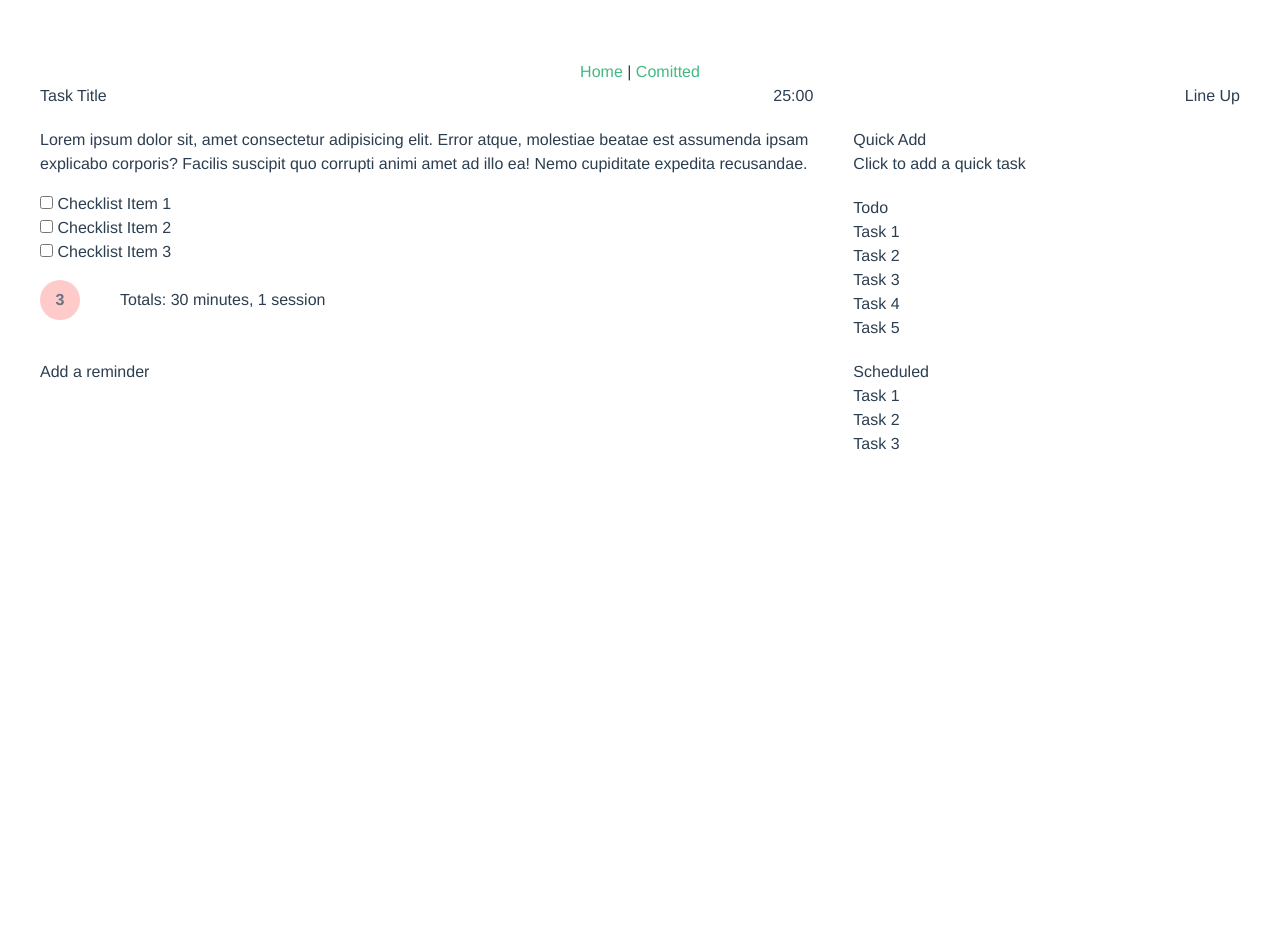
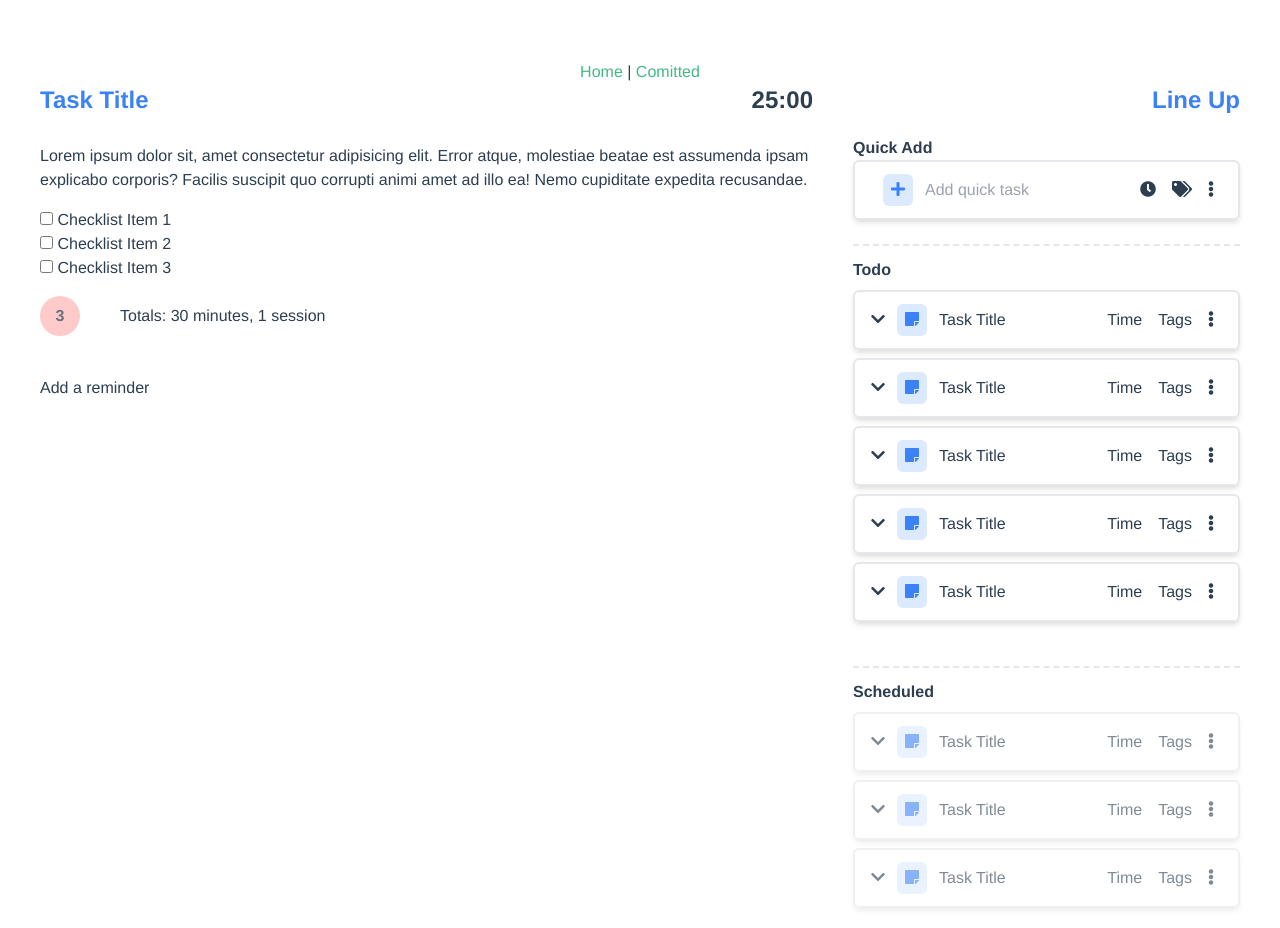
Before and after one commit to jesusantguerrero/zen, a Vue app: page / in a window 1280 px wide. Before the commit the page ends 800 px from the top, so only its background shows below. Built offline with nearby package versions, Linux system fonts and the light colour scheme.

Commit message:
Add styles to line up

```diff
--- a/index.html
+++ b/index.html
@@ -4,7 +4,8 @@
     <meta charset="UTF-8" />
     <link rel="icon" href="/favicon.ico" />
     <meta name="viewport" content="width=device-width, initial-scale=1.0" />
-    <title>Vite App</title>
+    <link rel="stylesheet" href="https://cdnjs.cloudflare.com/ajax/libs/font-awesome/5.14.0/css/all.min.css" integrity="sha512-1PKOgIY59xJ8Co8+NE6FZ+LOAZKjy+KY8iq0G4B3CyeY6wYHN3yt9PW0XpSriVlkMXe40PTKnXrLnZ9+fkDaog==" crossorigin="anonymous" />
+    <title>Zen App</title>
   </head>
   <body>
     <div id="app"></div>
--- a/src/components/HelloWorld.vue
+++ b/src/components/HelloWorld.vue
@@ -8,11 +8,11 @@
   <div class="text-left flex">
     <div class="zen__view w-8/12 mr-5">
       <header class="flex justify-between mb-5">
-        <h1> Task Title</h1>
-        <div> 25:00 </div>
+        <h1 class="text-2xl font-bold text-blue-500"> Task Title</h1>
+        <div class="font-bold text-2xl"> 25:00 </div>
       </header>
 
-      <div>
+      <div class="mt-4 py-2">
         <div class="zen__datails">
           <div class="task__description mb-4">
             Lorem ipsum dolor sit, amet consectetur adipisicing elit. Error atque, molestiae beatae est assumenda ipsam explicabo corporis? Facilis suscipit quo corrupti animi amet ad illo ea! Nemo cupiditate expedita recusandae.
@@ -49,31 +49,36 @@
 
     <div class="zen__comming-up w-4/12 ml-5">
       <header class="text-right mb-5">
-        <h1> Line Up</h1>
+        <h1 class="text-2xl font-bold text-blue-500"> Line Up</h1>
         <div class="task-new">
 
         </div>
       </header>
 
-      <div class="comming-up__list">
+      <div class="comming-up__list divide-y-2 divide-gray-200 divide-dashed">
         <div class="quick__add mb-5">
-          <h4>Quick Add</h4>
-          <div class="task-new">
-            Click to add a quick task
-          </div>
+          <h4 class="font-bold">Quick Add</h4>
+          <quick-add></quick-add>
         </div>
-        <div class="commig-up__today">
-          <h4> Todo</h4>
-          <div class="" v-for="i in [1,2,3,4,5]" :key="i">
-            <h4> Task {{ i }}</h4>
-          </div>
+        <div class="commig-up__today mt-6 py-3">
+          <h4 class="mb-2 font-bold"> Todo</h4>
+          <TaskItem
+            v-for="task in [1,2,3,4,5]"
+            :key="task"
+            :task="task"
+          >
+          </TaskItem>
         </div>
 
-        <div class="comming-up__scheduled mt-5">
-          <h4> Scheduled</h4>
-          <div class="" v-for="i in [1,2,3]" :key="i">
-            <h4> Task {{ i }}</h4>
-          </div>
+        <div class="comming-up__scheduled mt-6 py-3">
+          <h4 class="mb-2 font-bold"> Scheduled</h4>
+           <TaskItem
+            class="opacity-60 hover:opacity-100"
+            v-for="task in [1,2,3]"
+            :key="task"
+            :task="task"
+          >
+          </TaskItem>
         </div>
       </div>
     </div>
@@ -85,6 +90,8 @@
 
 <script setup>
 import { defineProps, reactive } from 'vue'
+import TaskItem from "./TaskItem.vue"
+import QuickAdd from "./QuickAdd.vue"
 
 defineProps({
   msg: String
--- /dev/null
+++ b/src/components/QuickAdd.vue
@@ -0,0 +1,29 @@
+<template>
+  <div class="task-item flex justify-between mb-2 shadow-md border-gray-200 border-2 px-4 py-3 rounded-md items-center cursor-default">
+    <div class="flex items-center">
+      <div class="mx-3 rounded-md bg-blue-100 px-2 py-1 text-blue-500">
+          <i class="fa fa-plus"></i>
+      </div>
+      <input type="text" class="focus:outline-none" placeholder="Add quick task">
+    </div>
+    <div class="task-item__controls flex">
+      <div class="mx-2">
+        <i class="fa fa-clock"></i>
+      </div>
+      <div class="mx-2">
+        <i class="fa fa-tags cursor-pointer"></i>
+      </div>
+      <div class="mx-2">
+          <i class="fa fa-ellipsis-v cursor-pointer"></i>
+      </div>
+    </div>
+  </div>
+</template>
+
+<script setup>
+import { defineProps } from "vue"
+
+defineProps({
+    task: String
+})
+</script>
--- /dev/null
+++ b/src/components/TaskItem.vue
@@ -0,0 +1,26 @@
+<template>
+  <div class="task-item flex justify-between mb-2 shadow-md border-gray-200 border-2 px-4 py-3 rounded-md items-center cursor-default">
+    <div class="flex items-center">
+      <div><i class="fa fa-chevron-down cursor-pointer"></i></div>
+      <div class="mx-3 rounded-md bg-blue-100 px-2 py-1 text-blue-500">
+          <i class="fa fa-sticky-note"></i>
+      </div>
+      <h4>Task Title</h4>
+    </div>
+    <div class="task-item__controls flex">
+      <div class="mx-2">Time</div>
+      <div class="mx-2">Tags</div>
+      <div class="mx-2">
+          <i class="fa fa-ellipsis-v"></i>
+      </div>
+    </div>
+  </div>
+</template>
+
+<script setup>
+import { defineProps } from "vue"
+
+defineProps({
+    task: String
+})
+</script>
```
